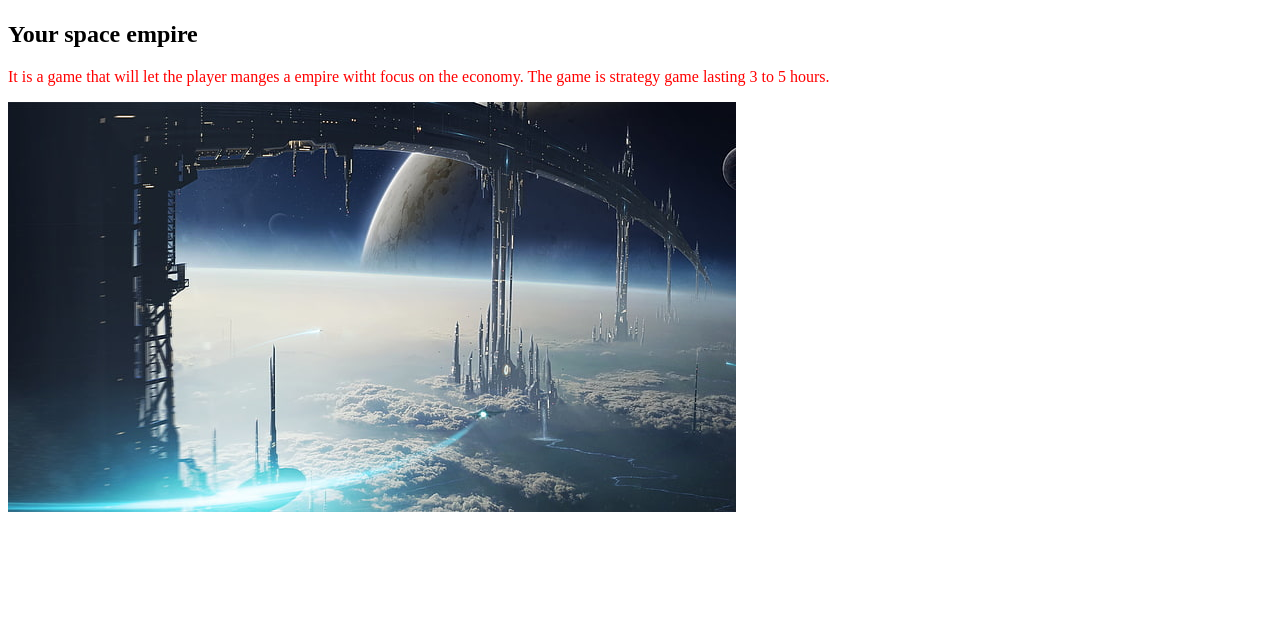
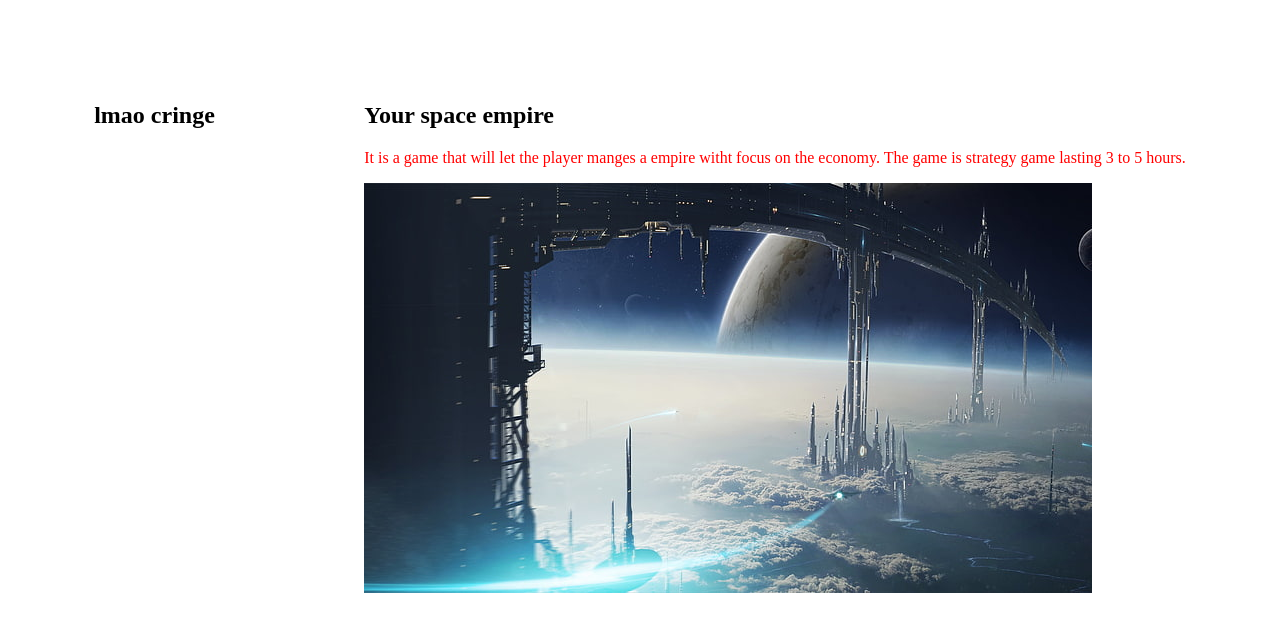
Before and after one commit to BOT-Mojjo/WebbSidaTest32tgwefv, a plain HTML site: page index.html in a window 1280 px wide. Shown: the part 61-692 px from the top of the page. Drawn offline with Linux system fonts and the light colour scheme.

Commit message:
changes made

```diff
--- a/index.html
+++ b/index.html
@@ -12,15 +12,20 @@
     <header>
         <h1>MORGAN & THEO INC.</h1>
     </header>
-    <h2>
-        <p></p>
-    </h2>
+    <div class = "container">
+        <div class="article">
+            <h2>lmao cringe</h2>
+        </div>
+        <div class="article">
             <h2> Your space empire </h2>
             <p>
             It is a game that will let the player manges a empire witht focus on the
             economy. The game is strategy game lasting 3 to 5 hours.
             </p>
             <img src="SpaceStuff.jpg" alt="A ring city around the Earth">
+        </div>
+    </div>
+
 
 </body>
 
```
Lines whose indentation alone changed are shown as unchanged.
